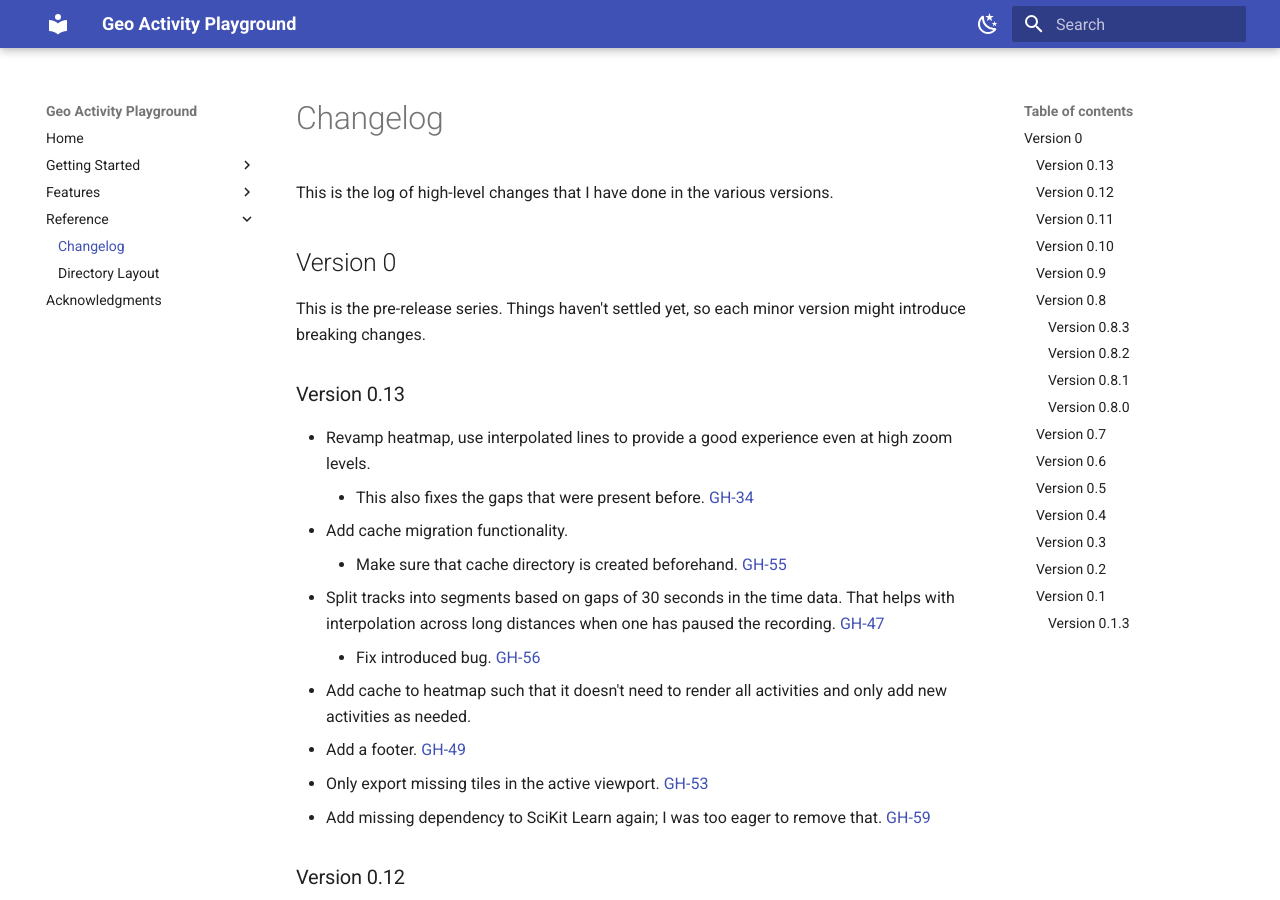
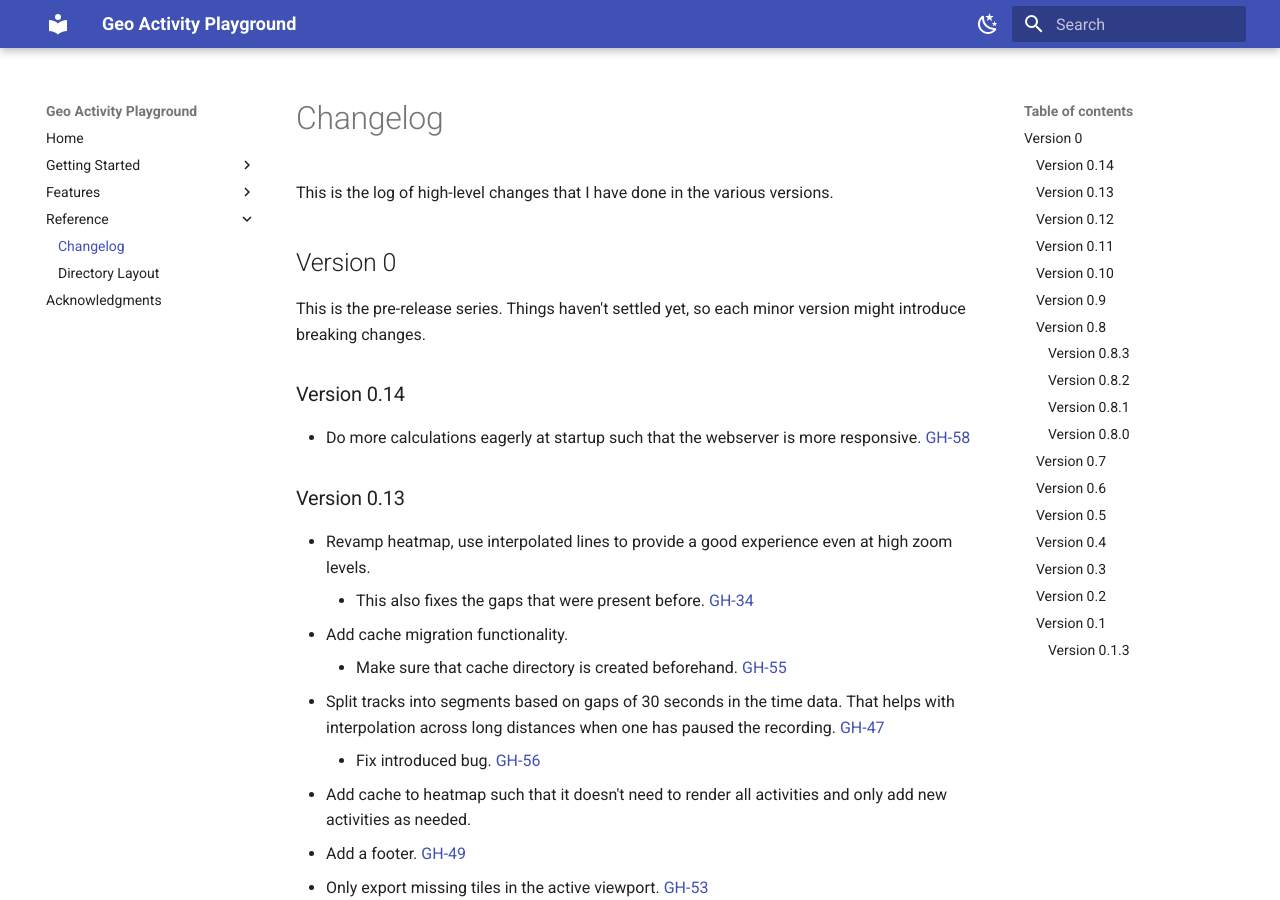
Before and after one commit to martin-ueding/geo-activity-playground, an MkDocs documentation site: the page built from docs/reference/changelog.md, in a window 1280 px wide and 900 px high. Built offline with MkDocs 1.6.1 and Material for MkDocs 9.7.7, drawn with Linux system fonts in a browser that asks for light colours.

Commit message:
Changelog entry

```diff
--- a/docs/reference/changelog.md
+++ b/docs/reference/changelog.md
@@ -5,6 +5,10 @@
 ## Version 0
 
 This is the pre-release series. Things haven't settled yet, so each minor version might introduce breaking changes.
+
+### Version 0.14
+
+- Do more calculations eagerly at startup such that the webserver is more responsive. [GH-58](https://github.com/martin-ueding/geo-activity-playground/issues/58)
 
 ### Version 0.13
 
```
